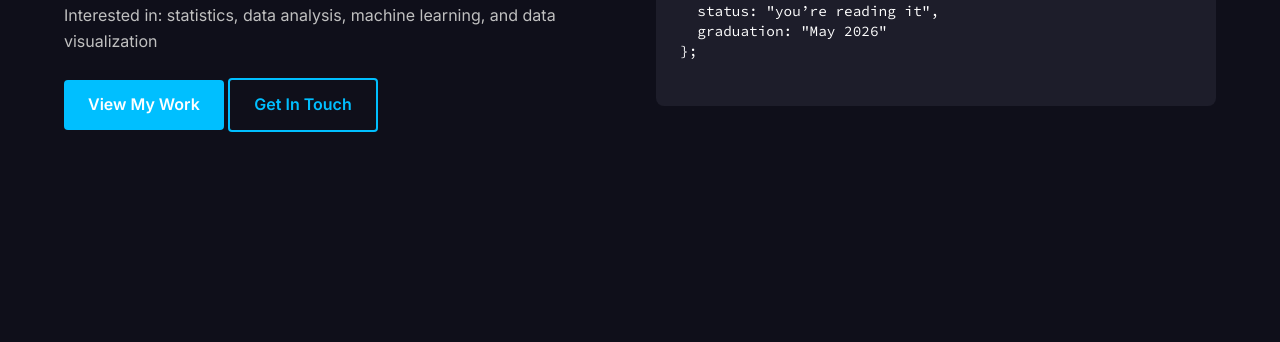
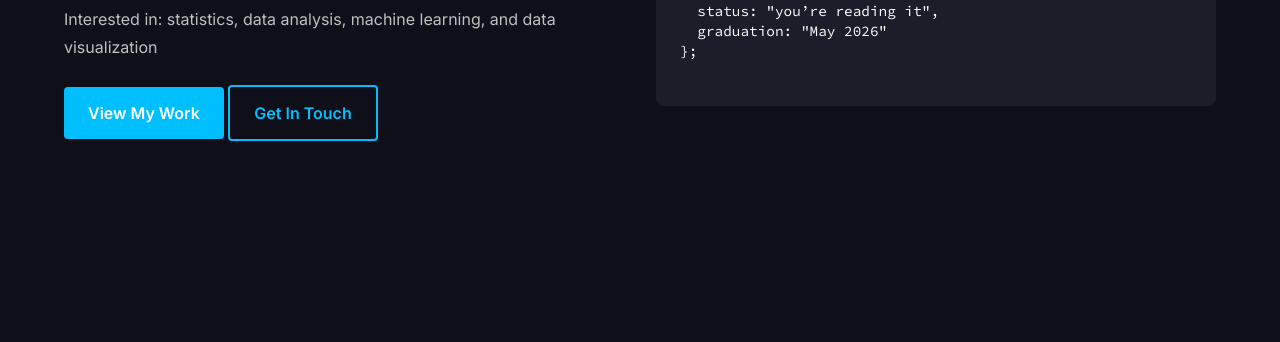
Before and after one commit to josephzouu/josephzouu.github.io, a plain HTML site: page index.html in a window 1280 px wide. Shown: the part 343-685 px from the top of the page. Drawn offline with Linux system fonts and the light colour scheme.

Commit message:
change main.css

```diff
--- a/css/main.css
+++ b/css/main.css
@@ -16,7 +16,7 @@ html {
 
 body {
   font-family: 'Inter', sans-serif;
-  line-height: 1.6;
+  line-height: 1.75;
   color: #e5e5e5;
   background-color: #0f0f1a; /* dark navy */
   padding-top: 4rem; /* space for fixed navbar */
```
